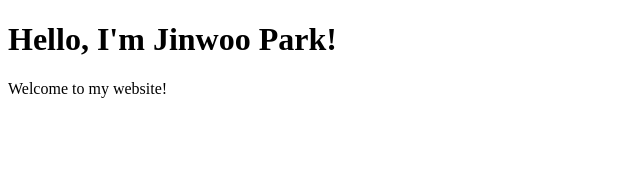
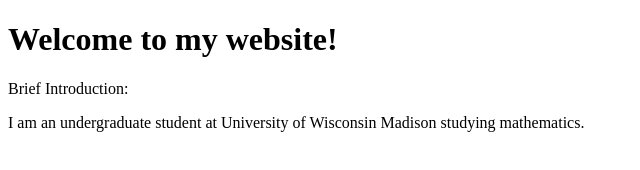
Before and after one commit to jwparc/first-repository, a plain HTML site: page index.html in a window 1280 px wide. Shown: the whole page, without its empty margins (0-640 px from the left). Drawn offline with Linux system fonts and the light colour scheme.

Commit message:
Update index.html

```diff
--- a/index.html
+++ b/index.html
@@ -5,8 +5,9 @@
   </head>
 
   <body>
-    <h1>Hello, I'm Jinwoo Park!</h1>
+    <h1>Welcome to my website!</h1>
 
-    <p>Welcome to my website!</p>
+    <p>Brief Introduction:</p>
+    <p>I am an undergraduate student at University of Wisconsin Madison studying mathematics.</p>
   </body>
 </html>
```
